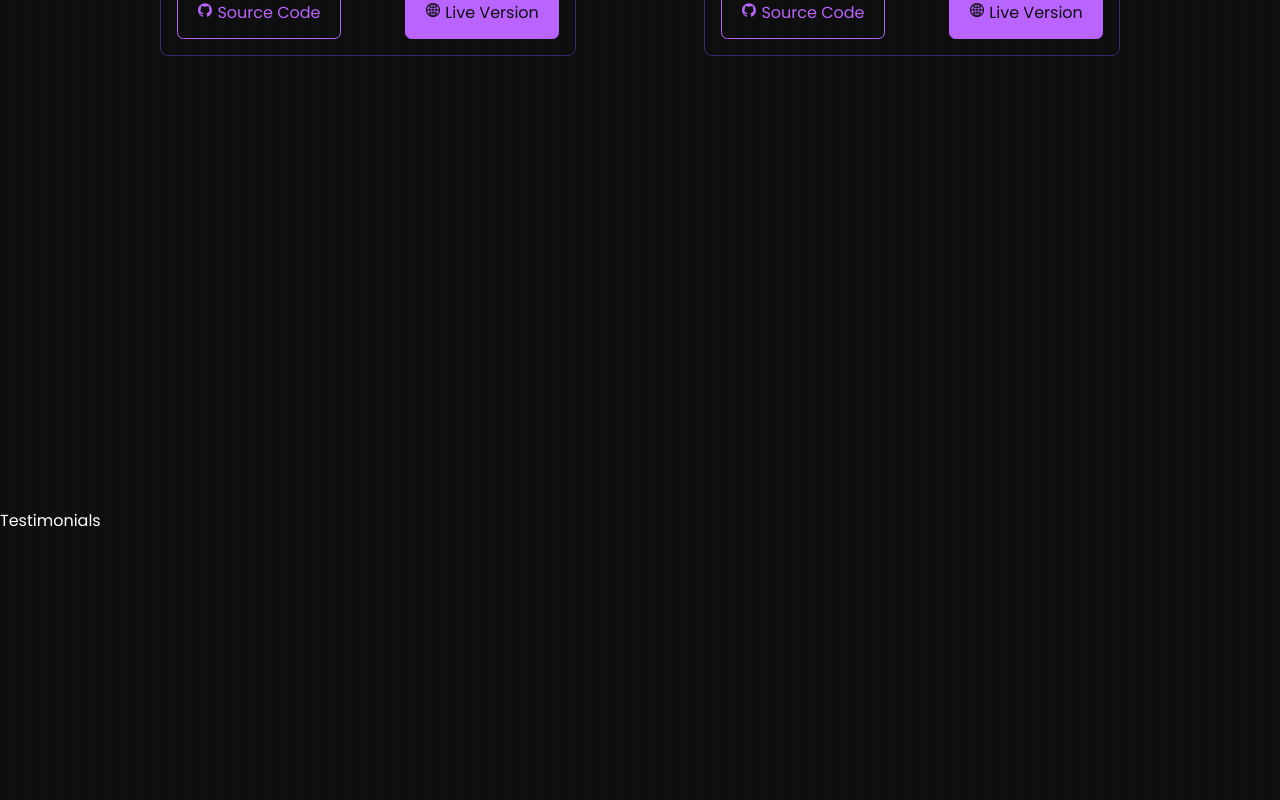
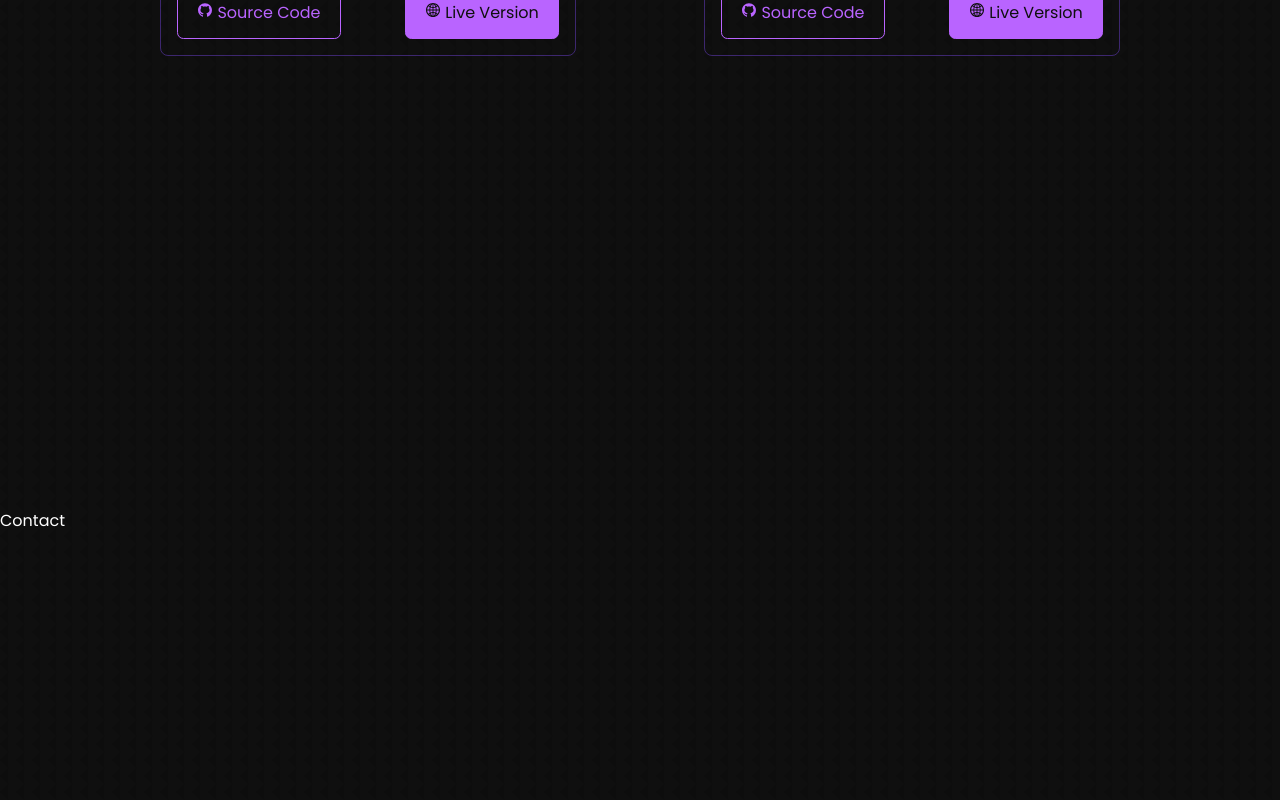
Before and after one commit to lucas-crodrigues/portfolio2, a React (Create React App) app: page / in a window 1280 px wide. Shown: the part 4000-4800 px from the top of the page. Built offline with nearby package versions, Linux system fonts and the light colour scheme.

Commit message:
Update App.js

```diff
--- a/src/App.js
+++ b/src/App.js
@@ -4,7 +4,7 @@ import Nav from './components/nav/Nav'
 import About from './components/about/About'
 import Experience from './components/experience/Experience'
 import Portfolio from './components/portfolio/Portfolio'
-import Testimonials from './components/testimonials/Testimonials'
+// import Testimonials from './components/testimonials/Testimonials'
 import Contact from './components/contact/Contact'
 import Footer from './components/footer/Footer'
 
@@ -16,7 +16,7 @@ const App = () => {
     <About />
     <Experience />
     <Portfolio />
-    <Testimonials />
+    {/* <Testimonials /> */}
     <Contact />
     <Footer />
     </>
```
